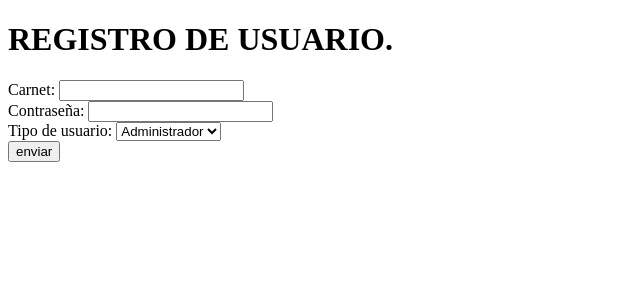
After one commit to CarlosNunez16/AMATS2021-SIST32A-Archivos-GRUPO-01, a PHP site: page /Login.php in a window 1280 px wide. The commit adds this page. Shown: the top 300 px of the page, without its empty margins (0-640 px from the left). Run offline with PHP 8.4, Linux system fonts and the light colour scheme.

Commit message:
actualizacion de db

```diff
--- a/Connect.php
+++ b/Connect.php
@@ -24,16 +24,28 @@ class ClsConnection
 
     public function SQL_consulta($tabla, $campos)
     {
-        $sentencia = "select $campos from $tabla";
+        $sql = "select $campos from $tabla";
 
-        $respuesta = $this -> connect -> query($sentencia);
+        $respuesta = $this -> connect -> query($sql);
+        return $respuesta;
+    }
+    public function SQL_consultaGeneral($tabla, $campos, $condicion=null)
+    {
+        $condicionB = "";
+        if (!(is_null($condicion)))
+        {
+            $condicionB = "where $condicion";
+        }
+        $sql = "select $campos from $tabla $condicionB";
+
+        $respuesta = $this -> connect -> query($sql);
         return $respuesta;
     }
     public function SQL_consulta_condicional($tabla, $campos, $condicion)
     {
-        $sentencia = "select $campos from $tabla where $condicion";
+        $sql = "select $campos from $tabla where $condicion";
 
-        $respuesta = $this -> connect -> query($sentencia);
+        $respuesta = $this -> connect -> query($sql);
         return $respuesta;
     }
     public function SQL_insert($tabla, $campos, $datos)
@@ -41,8 +53,8 @@ class ClsConnection
         $campos_String = implode(",", $campos);
         $Nuevosdatos= "'".implode("','", $datos)."'";
 
-        $sentencia = "insert into $tabla ($campos_String) values ($Nuevosdatos)";
-        $respuesta = $this -> connect -> query($sentencia);
+        $sql = "insert into $tabla ($campos_String) values ($Nuevosdatos)";
+        $respuesta = $this -> connect -> query($sql);
         return $respuesta;
     }
 
--- /dev/null
+++ b/Login.php
@@ -0,0 +1,66 @@
+<?php
+require_once("Connect.php");
+
+$objeto = new ClsConnection();
+?>
+<!DOCTYPE html>
+<html lang="en">
+<head>
+    <meta charset="UTF-8">
+    <meta http-equiv="X-UA-Compatible" content="IE=edge">
+    <meta name="viewport" content="width=device-width, initial-scale=1.0">
+    <title>Login</title>
+</head>
+<body>
+    <h1>REGISTRO DE USUARIO.</h1>
+    <form method="post">
+        <label for="carnet">Carnet:</label>
+        <input type="text" name="carnet" required>
+        <br>
+        <label for="clave">Contraseña:</label>
+        <input type="text" name="clave" required>
+        <br>
+        <label for="tipoUsuario">Tipo de usuario:</label>
+        <select name="tipoUsuario" id="tipoUsuario" required>
+        <option value="Administrador">Administrador</option>
+        <option value="Empleado">Empleado</option>
+        <option value="Estudiante">Estudiante</option>
+        </select>
+        <br>
+
+        <input type="submit" name="enviar" value="enviar">
+    </form>
+    <?php
+    if (isset($_POST["enviar"]))
+    {
+        $datos[] = $_POST["carnet"];
+        $datos[] = $_POST["clave"];
+        $datos[] = $_POST["tipoUsuario"];
+
+        $tabla = "usuario";
+        $consulta = $objeto -> SQL_consultaGeneral($tabla, "*", "carnet = '$datos[0]' and contraseña = '$datos[1]'");
+
+        if ($consulta -> num_rows > 0)
+        {
+            $fila = $consulta -> fetch_assoc();
+            if ($fila["tipo_usuario"] == "admin")
+            {
+                header("location:Registro.php");
+            }
+            elseif ($fila["tipo_usuario"] == "estudiante")
+            {
+                header("location: ");
+            }
+            elseif ($fila["tipo_usuario"] == "empleado")
+            {
+                header("location: ");
+            }
+        }
+        else
+        {
+            echo"<script>alert('Datos incorrectos.')</script>";
+        }
+    }
+    ?>
+</body>
+</html>
```
Also changed, not shown: DB_inventario.sql (renamed from BD_inventario.sql, +7 -8 lines), Registro.php (+3 -5 lines).
